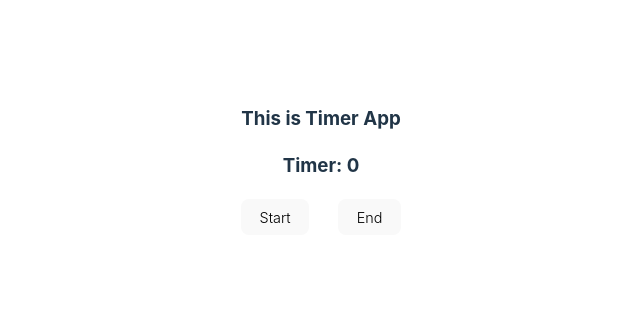
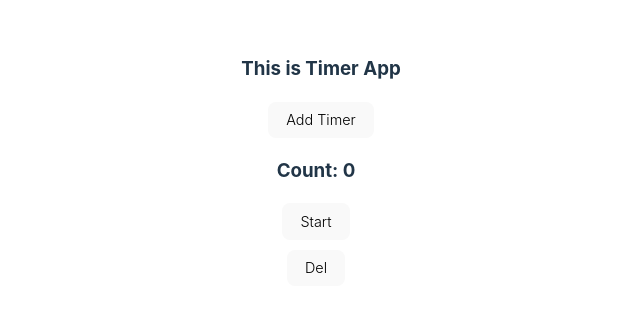
Before and after one commit to Manu6677/vue_docs, a Vue app: page / in a window 1280 px wide. Shown: the part 239-550 px from the top of the page, without its empty margins (319-959 px from the left). Built offline with nearby package versions, Linux system fonts and the light colour scheme.

Commit message:
timer-ayushChanges-withoutmodal

```diff
--- a/src/components/Control.vue
+++ b/src/components/Control.vue
@@ -1,16 +1,34 @@
 <script>
 export default {
-  props: ["startTimerInApp", "isTimerStoped"],
+  props: ["indexNumber"],
   data() {
-    return {};
+    return {
+      isStartClicked: false,
+      startTimer: 0,
+      isTimerStoped: false,
+      myInterval: null,
+    };
   },
   methods: {
     start() {
-      this.$emit("countDownStart", this.startTimerInApp);
-      console.log(this.startTimerInApp);
+      this.isTimerStoped = false;
+      this.isStartClicked = true;
+      this.myInterval = setInterval(() => {
+        if (this.isTimerStoped == false) {
+          this.startTimer = this.startTimer + 1;
+          // console.log(this.startTimer);
+        }
+      }, 1000);
     },
-    end() {
-      this.$emit("countDownEnd", this.isTimerStoped);
+
+    pause() {
+      clearInterval(this.myInterval);
+      this.isTimerStoped = true;
+      this.isStartClicked = false;
+    },
+
+    Del() {
+      this.$emit("del", this.indexNumber);
     },
   },
 };
@@ -18,19 +36,17 @@ export default {
 
 <template>
   <div>
-    <h3>This is Timer App</h3>
-    <h3>Timer: {{ this.startTimerInApp }}</h3>
-
-    <span class="start-end-btn">
-      <button @click="start">Start</button>
-      <button @click="end">End</button>
-    </span>
+    <div class="timer">
+      <h3>Count: {{ this.startTimer }}</h3>
+      <button v-if="isStartClicked == false" @click="start">Start</button>
+      <button v-else @click="pause">Pause</button>
+    </div>
+    <button @click="Del">Del</button>
   </div>
 </template>
 
 <style scoped>
-.start-end-btn {
-  display: flex;
-  justify-content: space-between;
+.timer {
+  margin: 10px;
 }
 </style>
--- a/src/components/Timer.vue
+++ b/src/components/Timer.vue
@@ -4,29 +4,44 @@ export default {
   components: { Control },
   data() {
     return {
-      startTimer: 0,
-      isTimerStoped: false,
-      myInterval: null,
+      // startTimer: 0,
+      // isTimerStoped: false,
+      // myInterval: null,
+      TimerList: [
+        {
+          id: 1,
+          TimerCount: 0,
+        },
+      ],
+      nextTimerId: 1,
     };
   },
   methods: {
-    countDownStarted(data) {
-      this.isTimerStoped = false;
-      this.myInterval = setInterval(() => {
-        if (this.isTimerStoped == false) {
-          this.startTimer = this.startTimer + 1;
-          // console.log(this.startTimer);
-        }
-      }, 1000);
+    // countDownStarted(data) {
+    //   this.isTimerStoped = false;
+    //   this.myInterval = setInterval(() => {
+    //     if (this.isTimerStoped == false) {
+    //       this.startTimer = this.startTimer + 1;
+    //       // console.log(this.startTimer);
+    //     }
+    //   }, 1000);
+    // },
+
+    // countDownEndNow(data) {
+    //   console.log(data);
+    //   this.isTimerStoped = true;
+    //   // this.startTimer = 0;
+    //   clearInterval(this.myInterval);
+    // },
+
+    delTimer(data) {
+      this.TimerList.splice(this.TimerList[data], 1);
     },
-
-    countDownEndNow(data) {
-      console.log(data);
-      this.isTimerStoped = true;
-      // this.startTimer = 0;
-      clearInterval(this.myInterval);
-
-      // clearInterval(this.myInterval);
+    addedTimer() {
+      this.TimerList.push({
+        id: this.nextTimerId++,
+        TimerCount: 0,
+      });
     },
   },
 };
@@ -34,13 +49,25 @@ export default {
 
 <template>
   <div>
-    <Control
-      :startTimerInApp="startTimer"
-      @countDownStart="countDownStarted($event)"
-      @countDownEnd="countDownEndNow($event)"
-      :isTimerStoped="isTimerStoped"
-    />
+    <h3>This is Timer App</h3>
+    <button @click="addedTimer">Add Timer</button>
+    <div class="TimerRow">
+      <Control
+        v-for="(item, index) in TimerList"
+        :key="index"
+        :indexNumber="index"
+        @del="delTimer($event)"
+      />
+    </div>
   </div>
 </template>
 
-<style scoped></style>
+<style scoped>
+.TimerRow {
+  display: flex;
+  align-items: center;
+  justify-content: center;
+  margin-left: 10px;
+  margin-right: 20px;
+}
+</style>
```
